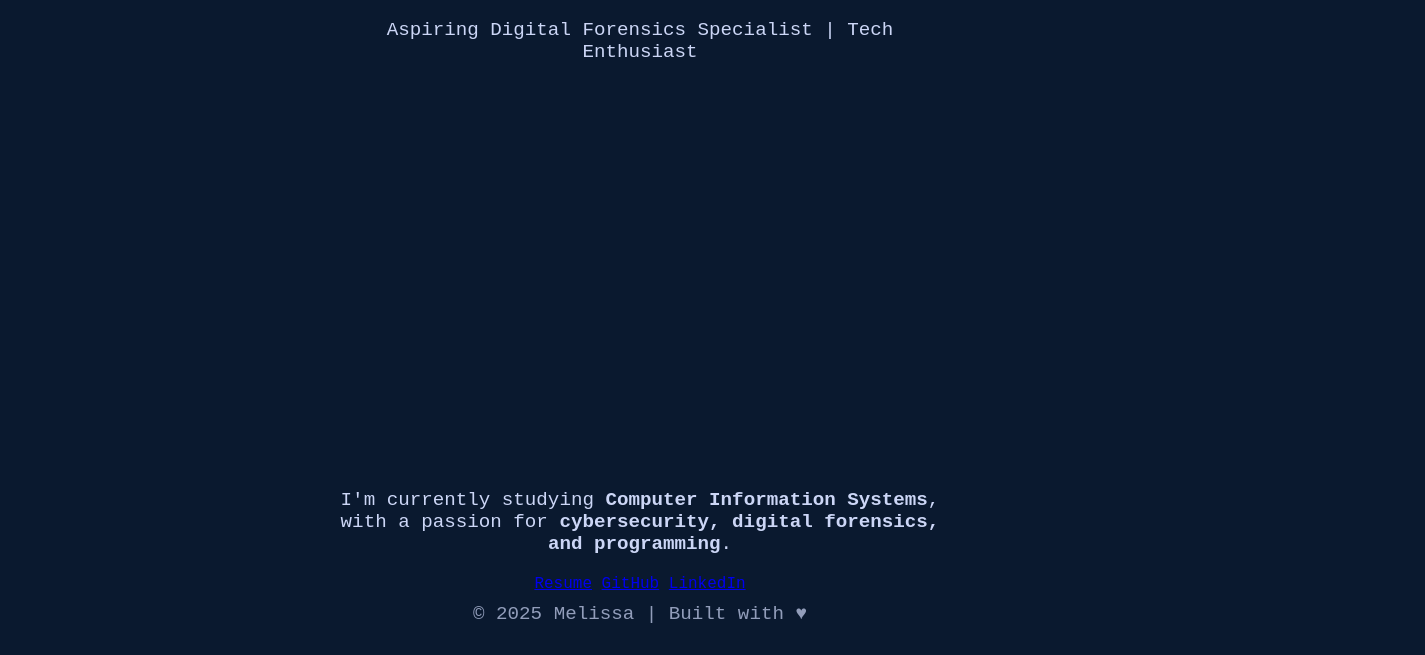
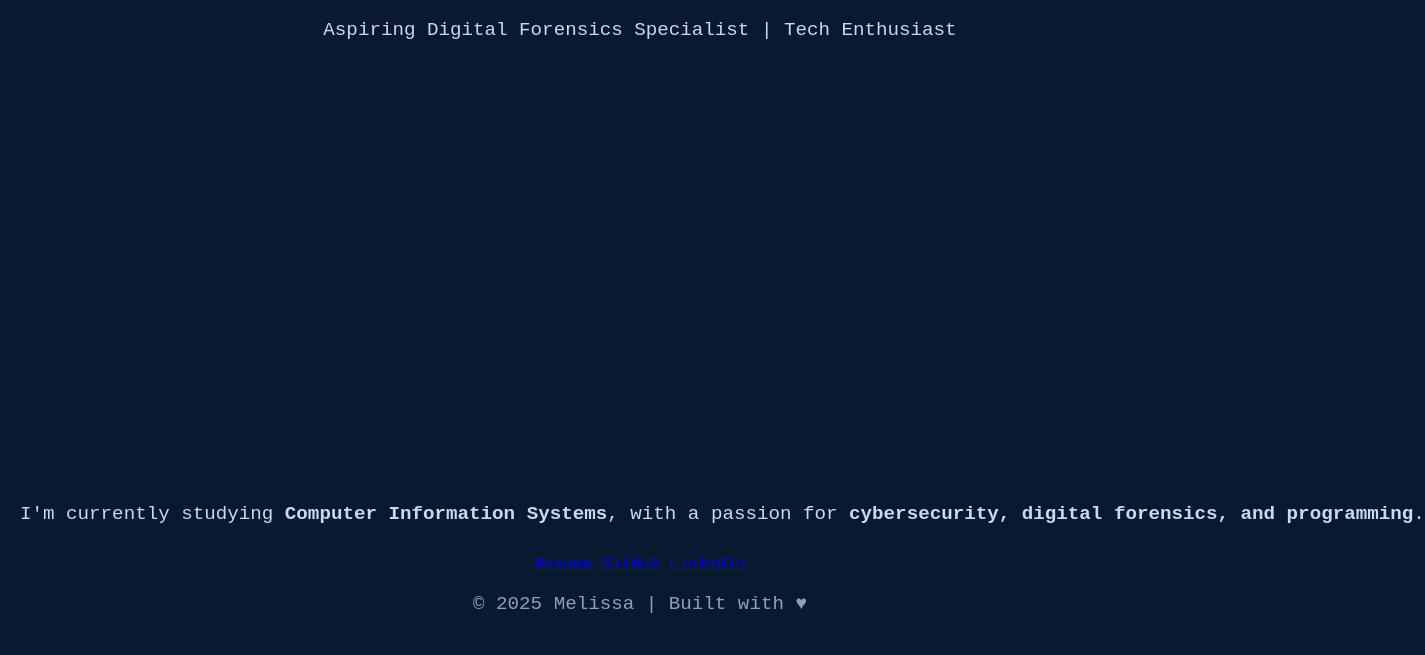
Before and after one commit to mjlouise/melissa.github.io, a plain HTML site: page index.html in a window 1280 px wide. Shown: the part 185-840 px from the top of the page, 1425 px wide, since content can reach past the window. Drawn offline with Linux system fonts and the light colour scheme; a script that the page names is missing.

Commit message:
Add files via upload

```diff
--- a/style.css
+++ b/style.css
@@ -27,8 +27,10 @@ header h1 {
 
 p {
     font-size: 1.2rem;
-    max-width: 600px;
-    margin: auto;
+    max-width: 100%;
+    white-space: nowrap;
+    margin: 10px auto;
+    text-align: center;
 }
 
 .buttons {
```
